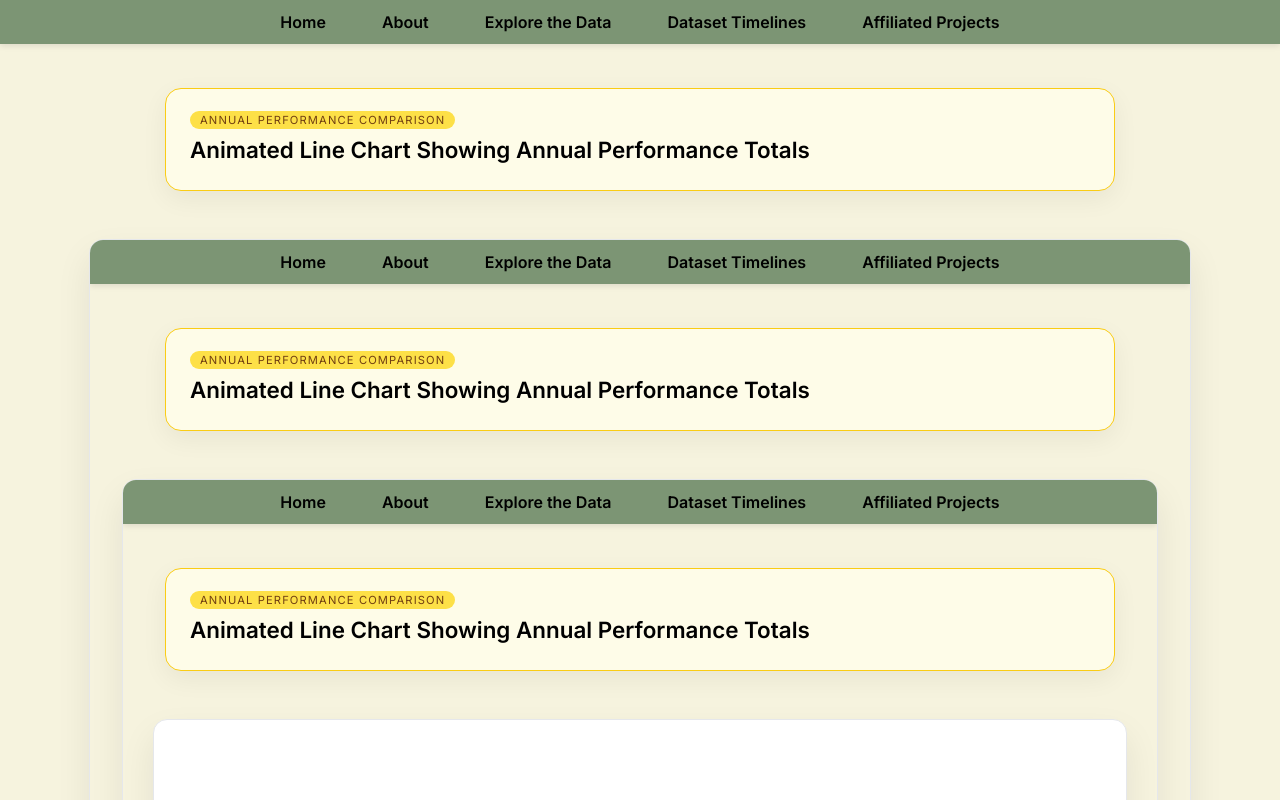
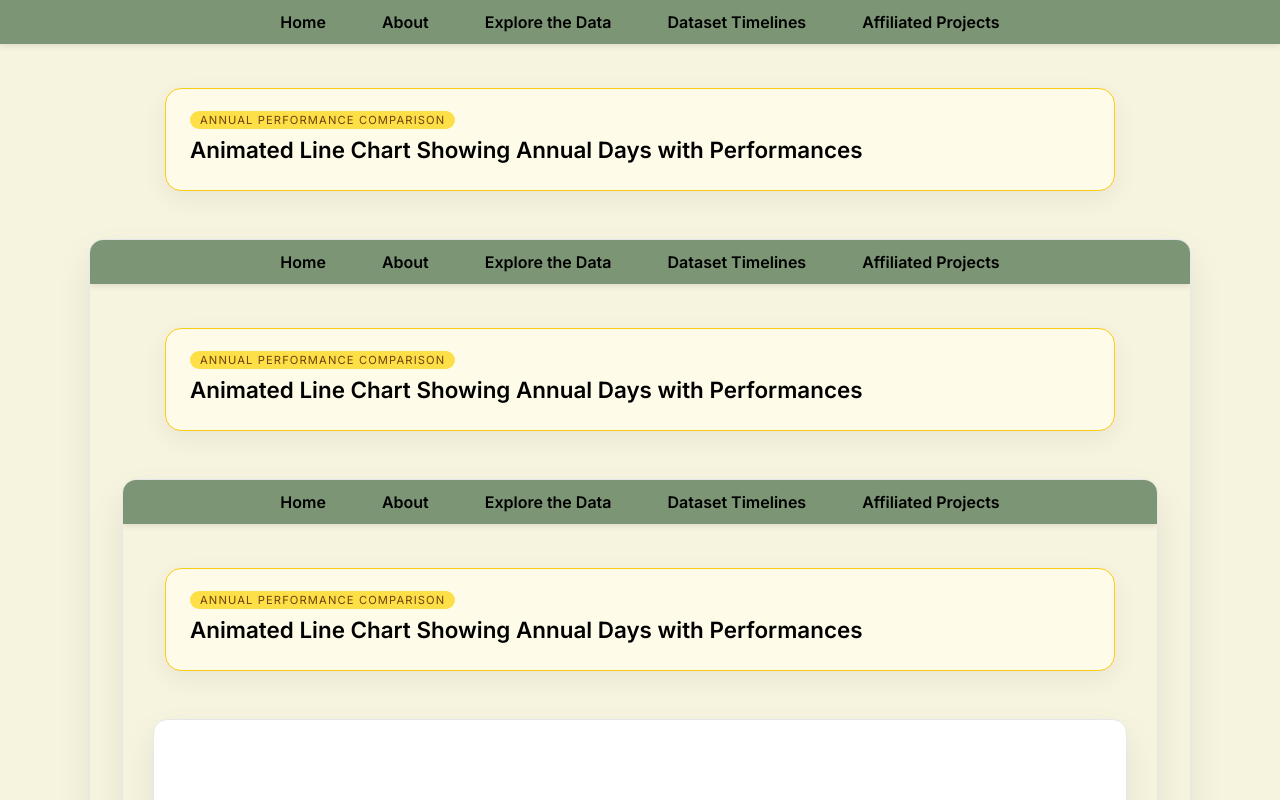
Before and after one commit to mit-history/dftd, a SvelteKit app in the folder web/: page /explore/days in a window 1280 px wide. Shown: the top 800 px of the page. Built offline with nearby package versions, Linux system fonts and the light colour scheme.

Commit message:
Count occurrence of performances instead of total performances per year

```diff
--- a/web/src/routes/explore/days/+page.svelte
+++ b/web/src/routes/explore/days/+page.svelte
@@ -21,7 +21,7 @@
 
   <section class="viz-info">
   <div class="chip">Annual Performance Comparison</div>
-  <h1>Animated Line Chart Showing Annual Performance Totals</h1>
+  <h1>Animated Line Chart Showing Annual Days with Performances</h1>
 </section>
 
   <!-- Interactive visualization -->
--- a/web/src/routes/explore/over-time/+page.svelte
+++ b/web/src/routes/explore/over-time/+page.svelte
@@ -32,7 +32,7 @@
 
   <section class="viz-info">
   <div class="chip">Annual Performance Comparison</div>
-  <h1>Annual Performance Counts</h1>
+  <h1>Annual Days with Performances</h1>
 </section>
 
 
```
Also changed, not shown: 1 other file (tests, documents, lock files or other folders).
